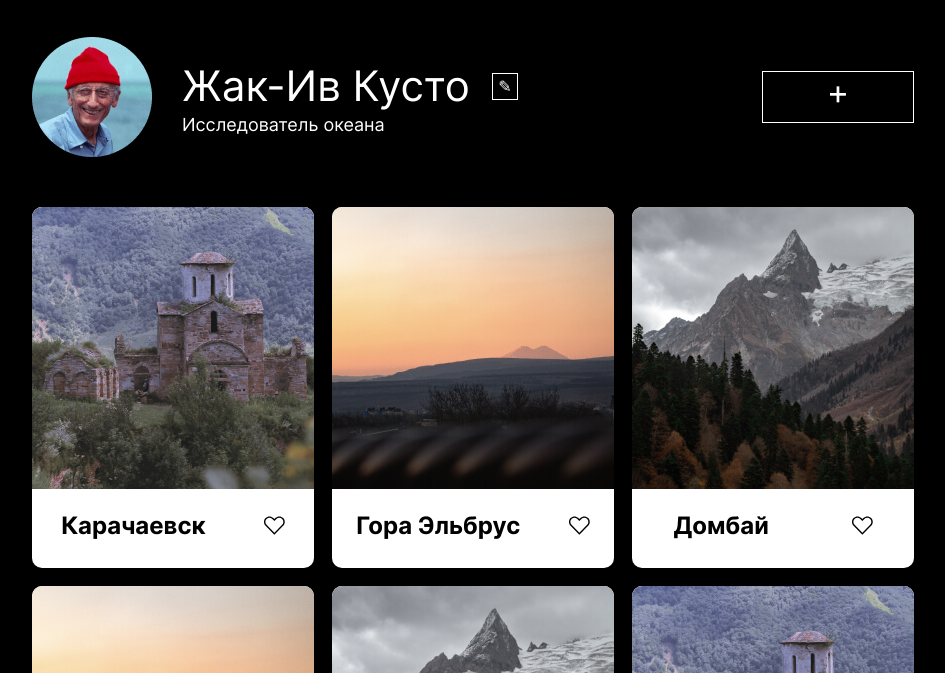
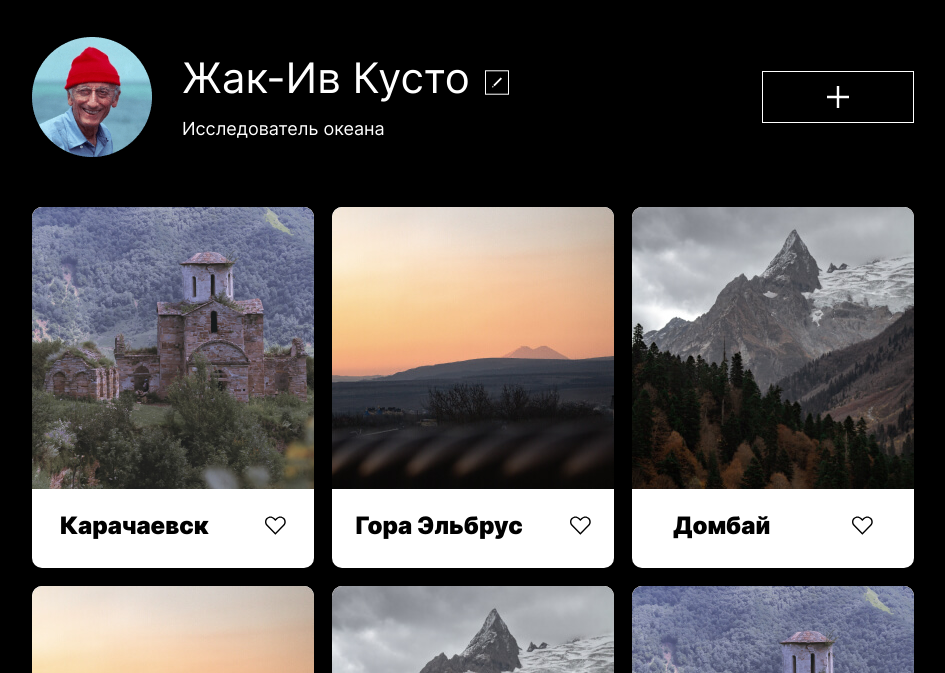
Before and after one commit to Mukhtarovtim/mesto, a plain HTML site: page index.html in a window 1280 px wide. Shown: the part 127-800 px from the top of the page, without its empty margins (167-1112 px from the left). Drawn offline with Linux system fonts and the light colour scheme.

Commit message:
Поправил шрифты

```diff
--- a/blocks/Elements/elements.css
+++ b/blocks/Elements/elements.css
@@ -25,6 +25,7 @@
 
 @media screen and (max-width: 370px) {
     .elements {
-        width: 90%;
+        width: 90;
+        justify-content: center;
     }
 }
--- a/blocks/element-item/__name/element-item__name.css
+++ b/blocks/element-item/__name/element-item__name.css
@@ -3,4 +3,7 @@
     overflow: hidden;
     text-overflow: ellipsis;
     max-width: 64%;
+    font-style: normal;
+    font-weight: 900;
+    font-size: 24px;
 }
--- a/blocks/element/element.css
+++ b/blocks/element/element.css
@@ -1,7 +1,8 @@
 .element {
     background-color: #fff;
-    width: 100%;
     height: 361px;
     color: black;
     border-radius: 10px;
+    margin: auto;
+    width: 100%;
 }
--- a/blocks/popup/__close/popup__close.css
+++ b/blocks/popup/__close/popup__close.css
@@ -1,10 +1,9 @@
 .popup__close {
     position: absolute;
-    color: #fff;
+    height: 40px;
+    width: 40px;
     top: -30px;
-    right: -20px;
-    font-size: 30px;
-    text-decoration: none;
+    right: -30px;
     transition: ease 0.3s;
 }
 
--- a/blocks/popup/popup.css
+++ b/blocks/popup/popup.css
@@ -1,5 +1,5 @@
 .popup {
-    position: absolute;
+    position: fixed;
     background-color: rgba(0, 0, 0, 0.5);
     width: 100%;
     height: 100%;
--- a/blocks/profile-info/__status/profile-info__status.css
+++ b/blocks/profile-info/__status/profile-info__status.css
@@ -2,8 +2,7 @@
     font-style: normal;
     font-weight: normal;
     font-size: 18px;
-    line-height: 22px;
-    margin: 0;
+    margin: 16px 0 0 0;
 }
 
 @media screen and (max-width: 970px) {
@@ -15,7 +14,6 @@
 @media screen and (max-width: 370px) {
     .profile-info__status {
         font-size: 14px;
-        line-height: 17px;
         text-align: center;
         margin: 0;
     }
--- a/blocks/profile-items/__edit/profile-items__edit.css
+++ b/blocks/profile-items/__edit/profile-items__edit.css
@@ -1,12 +1,6 @@
 .profile-items__edit {
-    margin-top: 15px;
-    border: 1px solid #fff;
-    width: 24px;
-    height: 22px;
-    padding-top: 3px;
-    text-align: center;
-    text-decoration: none;
-    color: #fff;
+    margin-top: 8px;
+    margin-left: 15px;
 }
 
 .profile-items__edit:hover {
@@ -16,6 +10,6 @@
 
 @media screen and (max-width: 370px) {
     .profile-items__edit {
-        margin-left: 8px;
+        margin: auto 0 auto 8px;
     }
 }
--- a/blocks/profile-items/__name/profile-items__name.css
+++ b/blocks/profile-items/__name/profile-items__name.css
@@ -1,15 +1,12 @@
 .profile-items__name {
-    font-style: normal;
-    font-weight: 500;
+    font-weight: normal;
     font-size: 42px;
-    line-height: 133%;
     margin: 0;
 }
 
 @media screen and (max-width: 370px) {
     .profile-items__name {
         font-size: 27px;
-        line-height: 207%;
         text-align: center;
     }
 }
--- a/blocks/profile-items/profile-items.css
+++ b/blocks/profile-items/profile-items.css
@@ -1,12 +1,12 @@
 .profile-items {
-    width: 336px;
     display: flex;
     justify-content: space-between;
 }
 
-@media screen and (max-width: 370px) {
+@media screen and (max-width: 970px) {
     .profile-items {
         justify-content: center;
         width: 100%;
+        margin: 30px 0 14px;
     }
 }
--- a/blocks/profile/__button-add/profile__button-add.css
+++ b/blocks/profile/__button-add/profile__button-add.css
@@ -1,12 +1,8 @@
 .profile__button-add {
+    object-fit: none;
     border: solid 1px #fff;
     width: 150px;
     height: 50px;
-    text-align: center;
-    font-size: 34px;
-    transition: ease 0.3s;
-    text-decoration: none;
-    color: #fff;
 }
 
 .profile__button-add:hover {
--- a/index.html
+++ b/index.html
@@ -17,18 +17,18 @@
                   <img class="profile__avatar" src="./images/Avatar.png" alt="аватар">
                   <div class="profile-info">
                       <div class="profile-items">
-                        <h1 class="profile-items__name"><span id='profile-name'>Жак-Ив Кусто</span></h1>
-                        <a class="profile-items__edit" href="#">&#9998;</a>
+                        <h1 class="profile-items__name">Жак-Ив Кусто</h1>
+                        <img class="profile-items__edit" src="./images/edit-button.svg">
                       </div>
                       <p class="profile-info__status">Исследователь океана</p>
                   </div>
                 </div>
-                <a href="#" class="profile__button-add">+</a>
+                <img class="profile__button-add" src="./images/add-button.svg">
             </section>
 
             <section class="popup">
                 <div class="popup__container">
-                    <a class="popup__close" href="#">&#9747;</a>
+                    <img class="popup__close" src="./images/close-icon.svg">
                     <h2 class="popup__title">Редактировать профиль</h2>
                     <fieldset class='popup__form'>
                         <input type='text' class='popup__item popup__name' id='name' name='name' placeholder='Имя' value="Жак-Ив Кусто" required>
@@ -87,6 +87,6 @@
             <p class="footer__title">&#169; 2020 Mesto Russia</p>
         </footer>
     </div>
-    <script src="./script.js"></script>
+    <script src="./scripts/script.js"></script>
 </body>
 </html>
--- a/vendor/font/inter.css
+++ b/vendor/font/inter.css
@@ -24,3 +24,11 @@
   src: url("Inter-Bold.woff2?v=3.15") format("woff2"),
        url("Inter-Bold.woff?v=3.15") format("woff");
 }
+
+@font-face {
+  font-family: 'Inter';
+  font-style: medium;
+  font-weight: 500;
+  font-display: swap;
+  src: url("Inter-Bold.woff") format("woff");
+}
```
Also changed, not shown: images/add-button.svg (added), images/close-icon.svg (added), images/edit-button.svg (added), scripts/script.js (renamed from script.js), vendor/font/Inter-Medium.woff (added), 3 other files.
